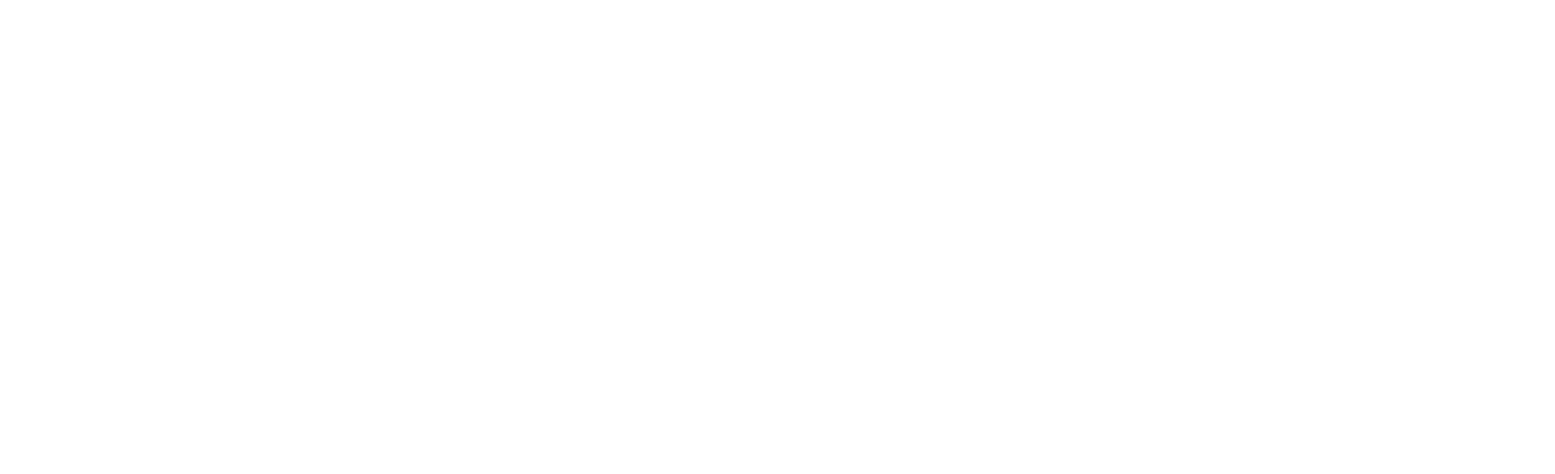
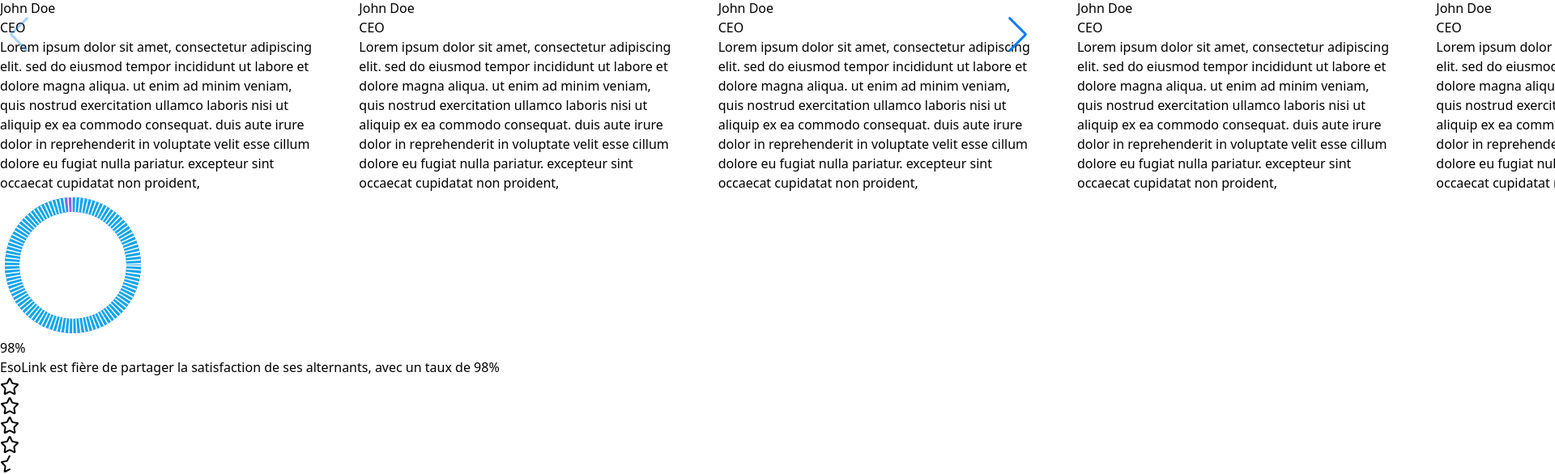
Before and after one commit to Makoorr/EsaLanding, a Next.js app: page / in a window 1280 px wide. Shown: the part 4235-4821 px from the top of the page at 81% size, 1920 px wide, since content can reach past the window. Before the commit the page ends 4083 px from the top, so only its background shows below. Built offline with nearby package versions, Linux system fonts and the light colour scheme.

Commit message:
Added testimonials and satisfaction sections

```diff
--- /dev/null
+++ b/src/components/Card.tsx
@@ -0,0 +1,22 @@
+export function Card(props: CardProps) {
+    return (
+      <div className="w-80">
+        <div className="text-center border-4 border-blue-500 rounded-xl relative">
+          <div className="absolute inset-0 bg-gradient-to-r from-purple-500 to-cyan-400 rounded-xl -m-1"></div>
+          <div className="relative p-4 rounded-md bg-gray-100">
+            <img src={props.image} alt={props.name} className="w-24 h-24 rounded-full border-4 border-blue-400 mx-auto bg-white absolute -top-12 left-1/2 transform -translate-x-1/2" />
+            <h1 className="font-black mt-10">{props.name}</h1>
+            <h2 className="text-sky-400 italic">{props.role}</h2>
+            <p className="text-xs">{props.feedback}</p>
+          </div>
+        </div>
+      </div>
+    );
+  }
+
+type CardProps = {
+    name: string;
+    role: string;
+    feedback: string;
+    image: string;
+};
--- /dev/null
+++ b/src/components/percentage-indicator.tsx
@@ -0,0 +1,73 @@
+"use client"
+
+import { useState } from "react"
+import { motion } from "framer-motion"
+import { Star, StarHalf } from "lucide-react"
+
+export function PercentageIndicator(props: Props) {
+  const [percentageValue, setPercentageValue] = useState(props.percentage);
+  const radius = 50;
+  const circumference = 2 * Math.PI * radius;
+  const strokeDashoffset = circumference * ((100 - props.percentage) / 100);
+
+  return (
+    <div className="flex justify-center gap-6 py-10">
+      <div className="percentage-circle relative">
+        <svg width="180" height="180" viewBox="0 0 120 120">
+          <motion.circle
+            cx="60" cy="60" r={radius}
+            stroke="#8b5cf6"
+            strokeWidth="12"
+            fill="none"
+            onMouseEnter={() => setPercentageValue(100 - props.percentage)}
+            onMouseLeave={() => setPercentageValue(props.percentage)}
+            transform="rotate(-90 60 60)"
+          />
+          <motion.circle
+            cx="60" cy="60" r={radius}
+            fill="transparent"
+            stroke="#0ea5e9"
+            strokeWidth="12"
+            transform="rotate(-90 60 60)"
+            onMouseEnter={() => setPercentageValue(props.percentage)}
+            strokeDasharray={circumference}
+            strokeDashoffset={circumference}
+            animate={{ strokeDashoffset }}
+          />
+          <motion.circle
+            cx="60" cy="60" r={radius}
+            stroke="#ffffff"
+            strokeWidth="12"
+            strokeDasharray="1 2"
+            fill="none"
+          />
+        </svg>
+          <div className="text-center -translate-y-[7rem]">
+            <span className={`text-4xl font-bold ${percentageValue === props.percentage ? "text-sky-500" : "text-violet-500"}`}>
+              {percentageValue}%
+            </span>
+          </div>
+      </div>
+      <div className="flex flex-col gap-2 pt-8 w-[34rem]">
+        <motion.p
+          className={`font-bold text-2xl ${percentageValue === props.percentage ? "text-sky-500" : "text-violet-500"}`}
+        >
+          {(percentageValue == props.percentage) ? props.text1 : props.text2}
+        </motion.p>
+        <div className="flex gap-3 text-orange-400">
+          <Star className="h-8 w-8 fill-current" />
+          <Star className="h-8 w-8 fill-current" />
+          <Star className="h-8 w-8 fill-current" />
+          <Star className="h-8 w-8 fill-current" />
+          <StarHalf className="h-8 w-8 fill-current" />
+        </div>
+      </div>
+    </div>
+  )
+}
+
+interface Props {
+  percentage: number
+  text1: string
+  text2: string
+}
--- a/src/pages/index.tsx
+++ b/src/pages/index.tsx
@@ -1,11 +1,15 @@
-import { Certifications } from "./sections/certifications"
-import { ProfileType } from "./sections/ProfileType"
+import { Certifications } from "./sections/certifications";
+import { ProfileType } from "./sections/ProfileType";
+import { Satisfaction } from "./sections/satisfaction";
+import { Testimonials } from "./sections/testimonials";
 
 export default function Home() {
   return (
     <div>
       <ProfileType />
       <Certifications />
+      <Testimonials />
+      <Satisfaction />
     </div>
   );
 }
--- a/src/pages/sections/ProfileType.tsx
+++ b/src/pages/sections/ProfileType.tsx
@@ -16,7 +16,7 @@
           </h2>
         </div>
         <div className="flex py-4">
-          <div className="flex flex-col space-y-3 w-1/3 pr-6">
+          <div className="flex flex-col space-y-3 w-1/4 pr-6">
             <Chip idx={1} title="Supply Chain" />
             <Chip idx={2} title="Distribution" />
             <Chip idx={3} title="SAP" />
--- /dev/null
+++ b/src/pages/sections/satisfaction.tsx
@@ -0,0 +1,12 @@
+import { PercentageIndicator } from "../../components/percentage-indicator";
+
+export function Satisfaction() {
+    return (
+        <div>
+            <PercentageIndicator percentage={98}
+                text1="EsoLink est fière de partager la satisfaction de ses alternants, avec un taux de 98%"
+                text2="Based on customer feedback and satisfaction surveys"
+            />
+        </div>
+    )
+}
--- /dev/null
+++ b/src/pages/sections/testimonials.tsx
@@ -0,0 +1,42 @@
+"use client";
+import { Swiper, SwiperSlide } from "swiper/react";
+import "swiper/css";
+import "swiper/css/navigation";
+import { Navigation } from "swiper/modules";
+import { Card } from "../../components/Card";
+
+export function Testimonials() {
+  return (
+    <div className="overflow-hidden my-10 py-20 bg-gradient-to-r from-purple-200 via-blue-100 to-sky-100">
+      <Swiper
+        spaceBetween={50}
+        slidesPerView={3}
+        onSlideChange={() => console.log("slide change")}
+        modules={[Navigation]}
+        navigation
+        style={{ overflow: "visible" }}
+      >
+        {new Array(10).fill(0).map((_, idx) => (
+          <SwiperSlide key={idx}>
+            <div className="flex justify-center">
+              <Card
+                name="John Doe"
+                role="CEO"
+                feedback={`
+                Lorem ipsum dolor sit amet, consectetur adipiscing elit. sed do
+                eiusmod tempor incididunt ut labore et dolore magna aliqua. ut
+                enim ad minim veniam, quis nostrud exercitation ullamco laboris
+                nisi ut aliquip ex ea commodo consequat. duis aute irure dolor
+                in reprehenderit in voluptate velit esse cillum dolore eu fugiat
+                nulla pariatur. excepteur sint occaecat cupidatat non proident,
+
+                `}
+                image="https://via.placeholder.com/150"
+              />
+            </div>
+          </SwiperSlide>
+        ))}
+      </Swiper>
+    </div>
+  );
+}
```
